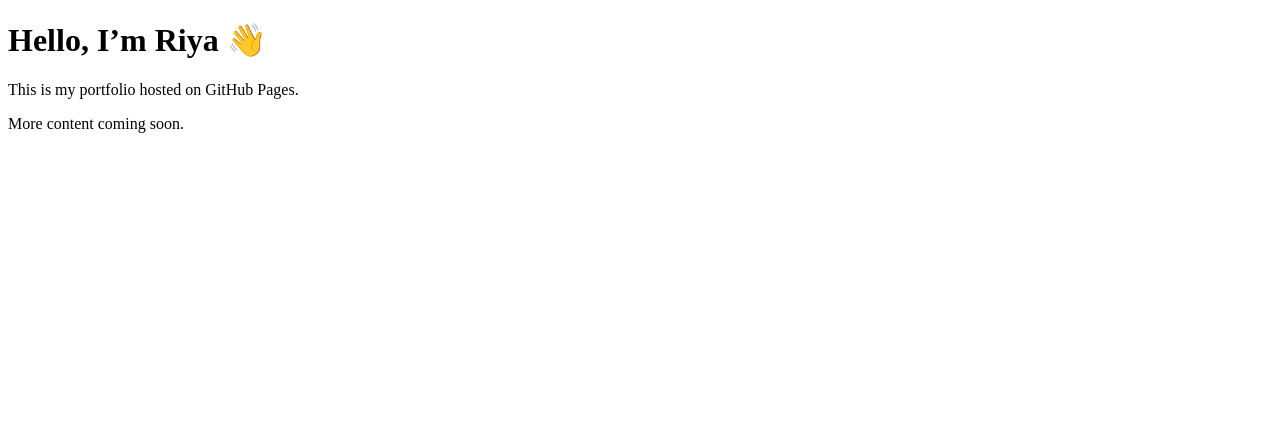
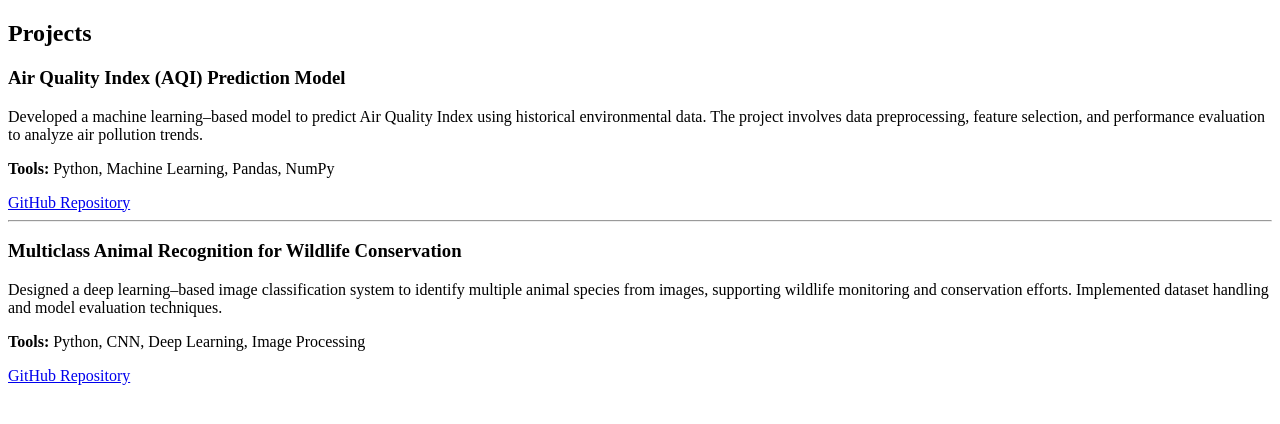
Before and after one commit to rsinha2006/portfolio, a plain HTML site: page index.html in a window 1280 px wide. Drawn offline with Linux system fonts and the light colour scheme.

Commit message:
Update index.html

```diff
--- a/index.html
+++ b/index.html
@@ -6,8 +6,40 @@
   <meta name="viewport" content="width=device-width, initial-scale=1.0">
 </head>
 <body>
-  <h1>Hello, I’m Riya 👋</h1>
-  <p>This is my portfolio hosted on GitHub Pages.</p>
-  <p>More content coming soon.</p>
+  <h2>Projects</h2>
+
+<div>
+  <h3>Air Quality Index (AQI) Prediction Model</h3>
+  <p>
+    Developed a machine learning–based model to predict Air Quality Index
+    using historical environmental data. The project involves data
+    preprocessing, feature selection, and performance evaluation to analyze
+    air pollution trends.
+  </p>
+  <p>
+    <b>Tools:</b> Python, Machine Learning, Pandas, NumPy
+  </p>
+  <a href="https://github.com/rsinha2006/aqi-prediction" target="_blank">
+    GitHub Repository
+  </a>
+</div>
+
+<hr>
+
+<div>
+  <h3>Multiclass Animal Recognition for Wildlife Conservation</h3>
+  <p>
+    Designed a deep learning–based image classification system to identify
+    multiple animal species from images, supporting wildlife monitoring and
+    conservation efforts. Implemented dataset handling and model evaluation
+    techniques.
+  </p>
+  <p>
+    <b>Tools:</b> Python, CNN, Deep Learning, Image Processing
+  </p>
+  <a href="https://github.com/rsinha2006/animal-recognition" target="_blank">
+    GitHub Repository
+  </a>
+</div>
 </body>
 </html>
```
